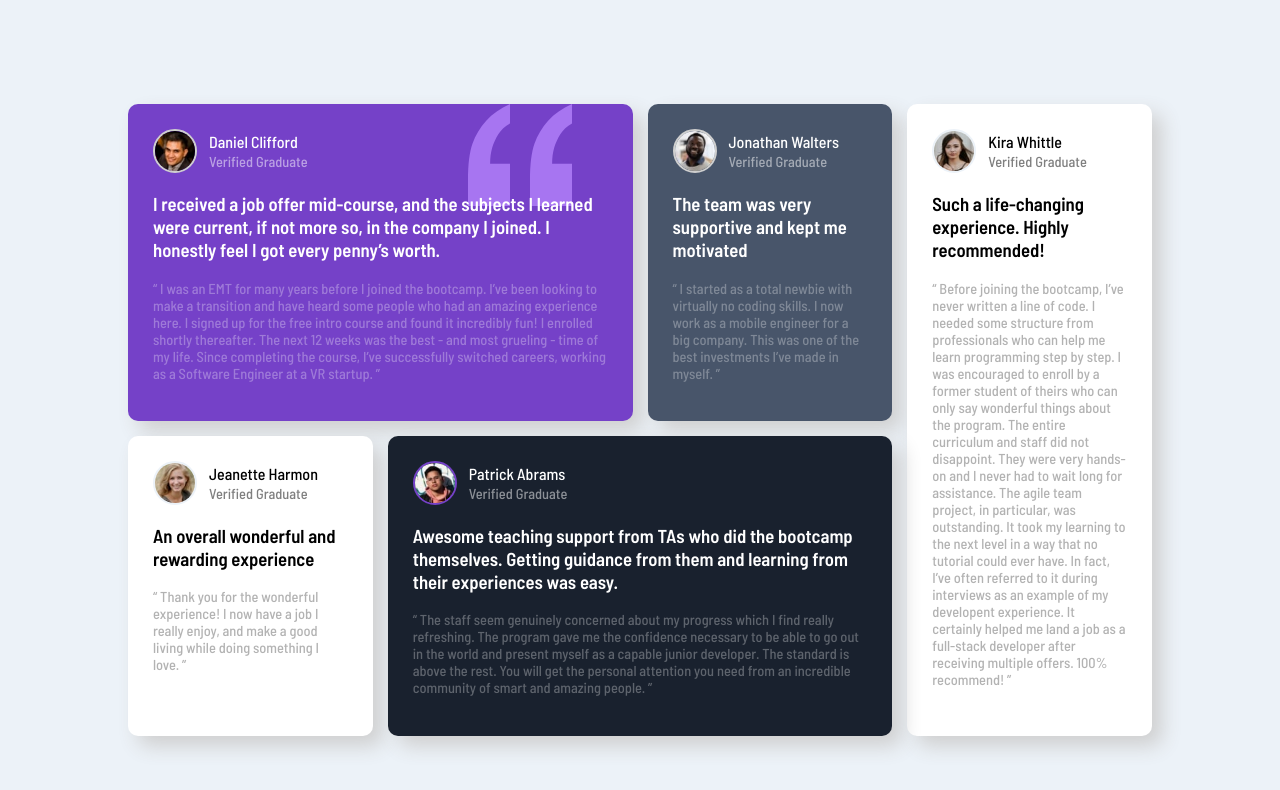
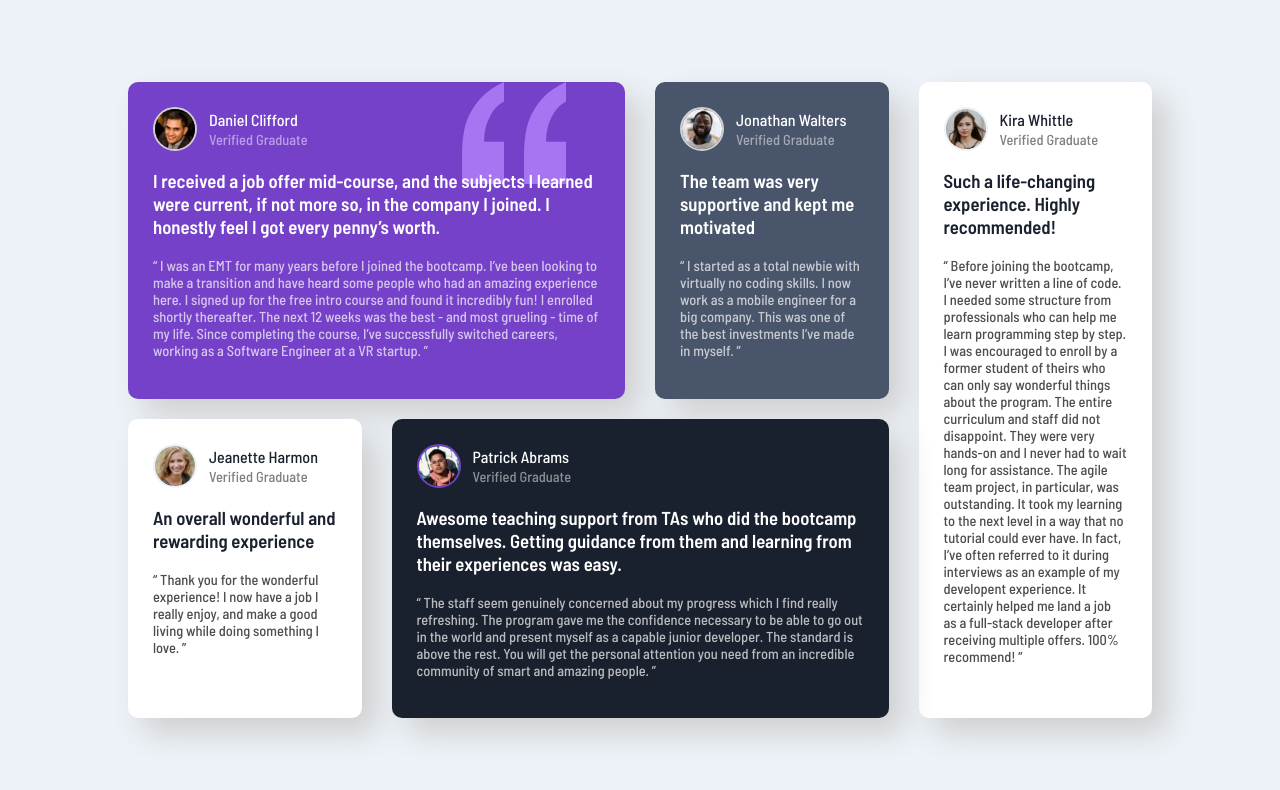
Before and after one commit to mohamedqabbari/testimonials-grid-section-main, a website: page index.html in a window 1280 px wide. Drawn offline with Linux system fonts and the light colour scheme.

Commit message:
First Update of Frontend Mentor: Testimonials Grid Section

```diff
--- a/styles/style.scss
+++ b/styles/style.scss
@@ -12,8 +12,8 @@ $barlow-font: 'Barlow Semi Condensed', sans-serif;
 
 @import url('https://fonts.googleapis.com/css2?family=Barlow+Semi+Condensed:wght@500;600&display=swap');
 body, html {
-    padding: 0;
-    margin: 20px 0 20px;
+    padding: 20px 0 20px;
+    margin: 0;
     width: 100%;
     height: auto;
     display: flex;
@@ -25,13 +25,13 @@ body, html {
         width: 90%;
         display: grid;
         grid-template-columns: 1fr;
-        gap: 15px;
+        gap: 20px 30px;
         grid-template-areas: 'danial' 'jonathan' 'jeanette' 'patrick' 'kira';
         .review {
             background-color: white;
             border-radius: 10px;
             padding: 25px;
-            box-shadow: 10px 10px 20px $light-gray;
+            box-shadow: 15px 15px 30px $light-gray;
             .reviewer{
                 display: flex;
                 align-items: center;
@@ -61,7 +61,7 @@ body, html {
                 color: hsla(100, 100%, 100%);
             }
             .review-text {
-                color: hsla(100, 100%, 100%, 0.3);
+                color: hsla(100, 100%, 100%, 0.7);
                 font-size: 0.9rem;
             }
         }
@@ -82,17 +82,17 @@ body, html {
             }
             .reviewer-info {
                 .reviewer-name {
-                    color: hsla(0, 0%, 0%);
+                    color: $very-dark-blackish-blue;
                 }
                 .reviewer-type {
                     color: hsla(0, 0%, 0%, 0.5);
                 }
             }
             .review-title {
-                color: hsla(0, 0%, 0%);
+                color: $very-dark-blackish-blue;
             }
             .review-text {
-                color: hsla(0, 0%, 0%, 0.3);
+                color: hsla(0, 0%, 0%, 0.7);
             }
         }
         #jonathan {
@@ -109,17 +109,17 @@ body, html {
             }
             .reviewer-info {
                 .reviewer-name {
-                    color: hsla(0, 0%, 0%);
+                    color: $very-dark-blackish-blue;
                 }
                 .reviewer-type {
                     color: hsla(0, 0%, 0%, 0.5);
                 }
             }
             .review-title {
-                color: hsla(0, 0%, 0%);
+                color: $very-dark-blackish-blue;
             }
             .review-text {
-                color: hsla(0, 0%, 0%, 0.3);
+                color: hsla(0, 0%, 0%, 0.7);
             }
         }
         #patrick {
@@ -133,6 +133,7 @@ body, html {
 }
 @media screen and (min-width: 1000px) {
     body, html {
+        padding: 0 !important;
         height: 100% !important;
         .container {
             width: 80% !important;
```
Also changed, not shown: styles/style.css, 1 other file.
